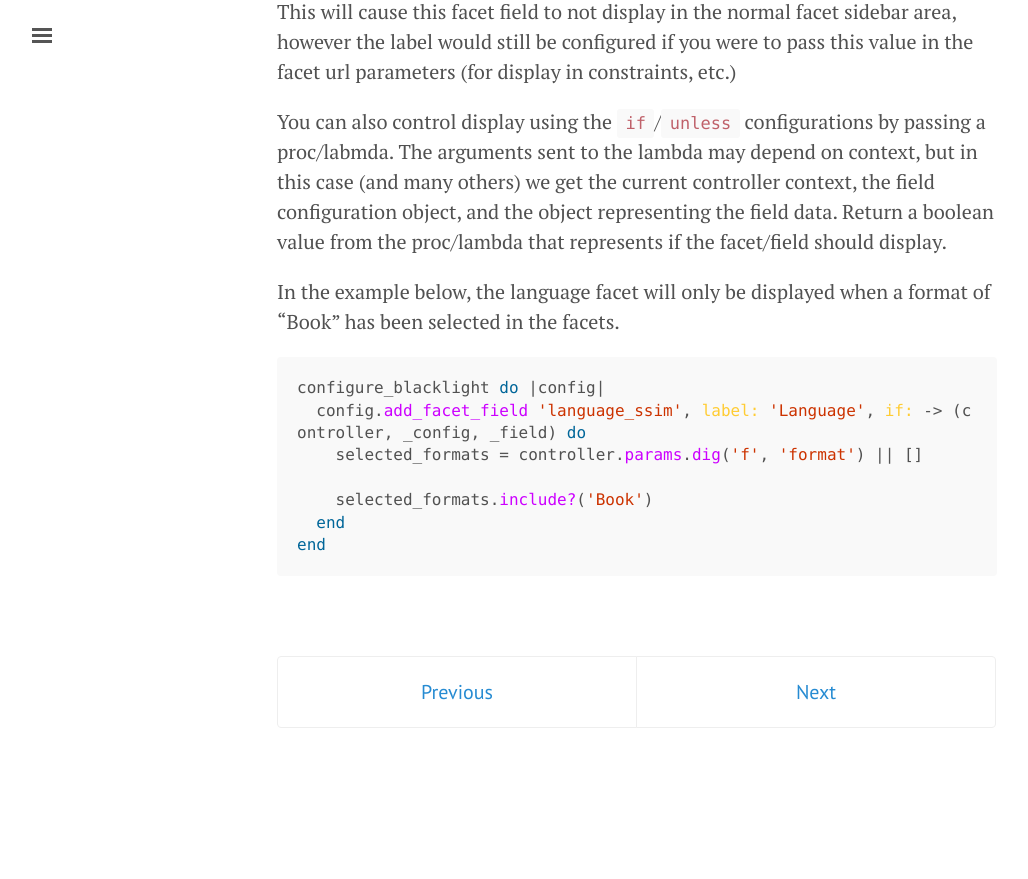
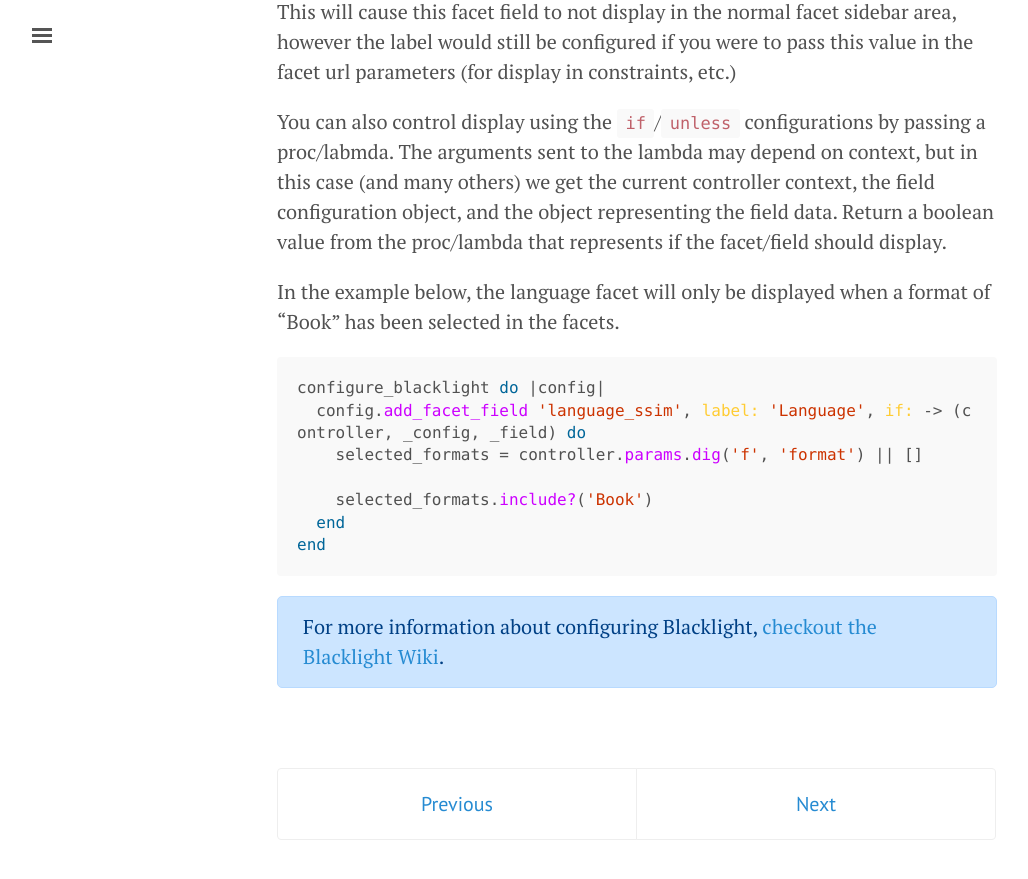
Before and after one commit to projectblacklight/customizing-blacklight, a Jekyll site: the page built from v7.11.1/09-general-configuration-patterns.md, in a window 1280 px wide and 900 px high, scrolled down 1329 px. Shown: the top 879 px of the window, without its empty margins (3-1031 px from the left). Built offline with Jekyll 4.4.1, drawn with Linux system fonts in a browser that asks for light colours; before the commit the page ends 2117 px from its top, so only the background shows below that.

Commit message:
Add more info about blacklight wiki

````diff
--- a/v7.11.1/09-general-configuration-patterns.md
+++ b/v7.11.1/09-general-configuration-patterns.md
@@ -55,3 +55,7 @@ configure_blacklight do |config|
   end
 end
 ```
+
+<div class="alert alert-primary">
+  For more information about configuring Blacklight, <a href="https://github.com/projectblacklight/blacklight/wiki/Configuring-and-Customizing-Blacklight#configuration">checkout the Blacklight Wiki</a>.
+</div>
````
